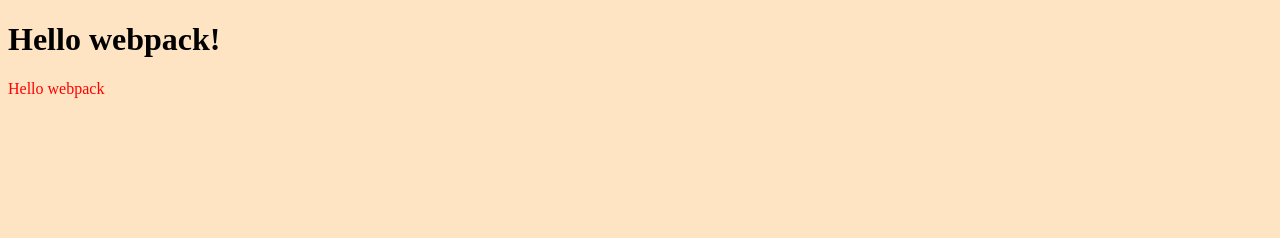
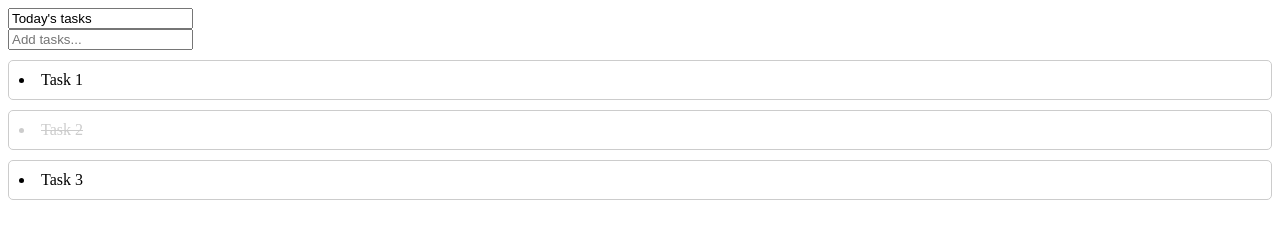
Before and after one commit to MarcoDDM/todo-project, a website built with webpack: page src/index.html in a window 1280 px wide. Built offline with nearby package versions, Linux system fonts and the light colour scheme.

Commit message:
Add basic structure

```diff
--- a/src/index.html
+++ b/src/index.html
@@ -3,12 +3,17 @@
 
 <head>
   <meta charset="UTF-8">
-  <meta name="viewport" content="width=device-width, initial-scale=1.0">
-  <title>Wbpack Exercise</title>
+  <title>Todo List</title>
 </head>
 
 <body>
-  <h1>Hello webpack!</h1>
+  <div>
+    <input type="text" value="Today's tasks">
+  </div>
+  <div>
+    <input type="text" placeholder="Add tasks...">
+  </div>
+  <div id="todo-list"></div>
 </body>
 
 </html>
--- a/src/index.js
+++ b/src/index.js
@@ -1,14 +1,37 @@
 import _ from 'lodash';
 import './style.css';
 
-function component() {
-  const element = document.createElement('div');
+const tasks = [
+  {
+    description: 'Task 1',
+    completed: false,
+    index: 1
+  },
+  {
+    description: 'Task 2',
+    completed: true,
+    index: 2
+  },
+  {
+    description: 'Task 3',
+    completed: false,
+    index: 3
+  }
+];
 
-  // Lodash, now imported by this script
-  element.innerHTML = _.join(['Hello', 'webpack'], ' ');
-  element.classList.add('hello');
-
-  return element;
+function renderTasks() {
+  const todoList = document.getElementById('todo-list');
+  const items = tasks
+    .sort((a, b) => a.index - b.index)
+    .map(({description, completed}) => {
+      const item = document.createElement('li');
+      item.textContent = description;
+      if (completed) {
+        item.classList.add('completed');
+      }
+      return item;
+    });
+  todoList.append(...items);
 }
 
-document.body.appendChild(component());
+renderTasks();
--- a/src/style.css
+++ b/src/style.css
@@ -1,7 +1,17 @@
-.hello {
-  color: red;
+ul {
+  list-style: none;
+  padding: 0;
+  margin: 0;
 }
 
-body {
-  background-color: bisque;
+li {
+  margin: 10px 0;
+  padding: 10px;
+  border: 1px solid #ccc;
+  border-radius: 5px;
 }
+
+.completed {
+  text-decoration: line-through;
+  color: #ccc;
+}
```
Also changed, not shown: dist/index.html, dist/main.bc5c853ce0007e873aa1.js.LICENSE.txt (renamed from dist/main.3d69810e877ed0d65de7.js.LICENSE.txt), 2 other files.
